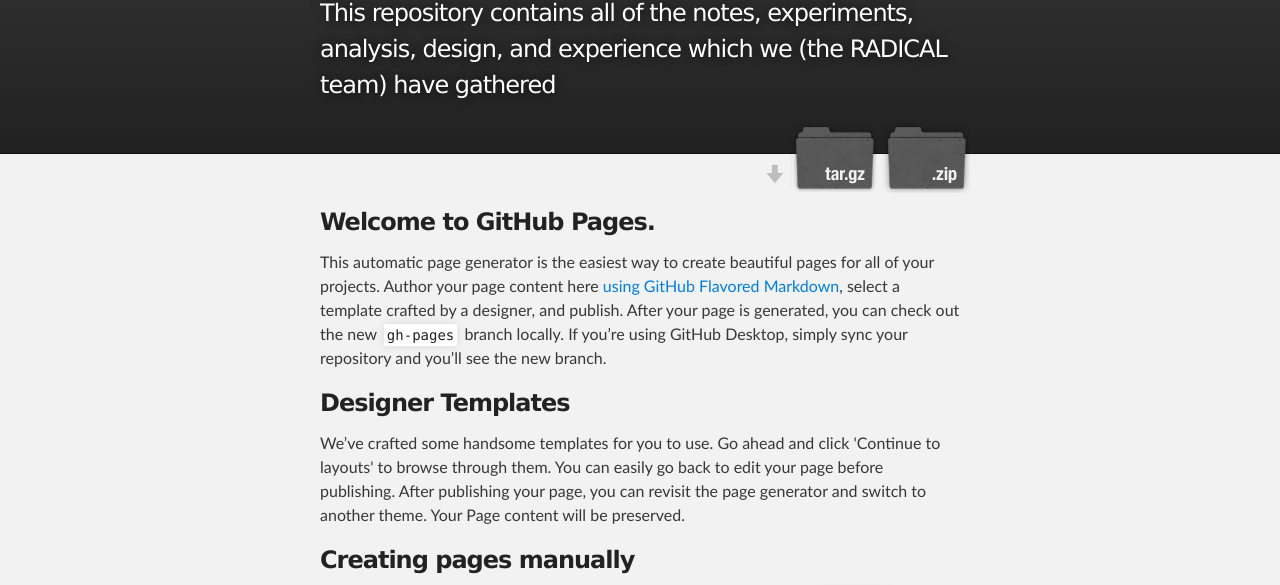
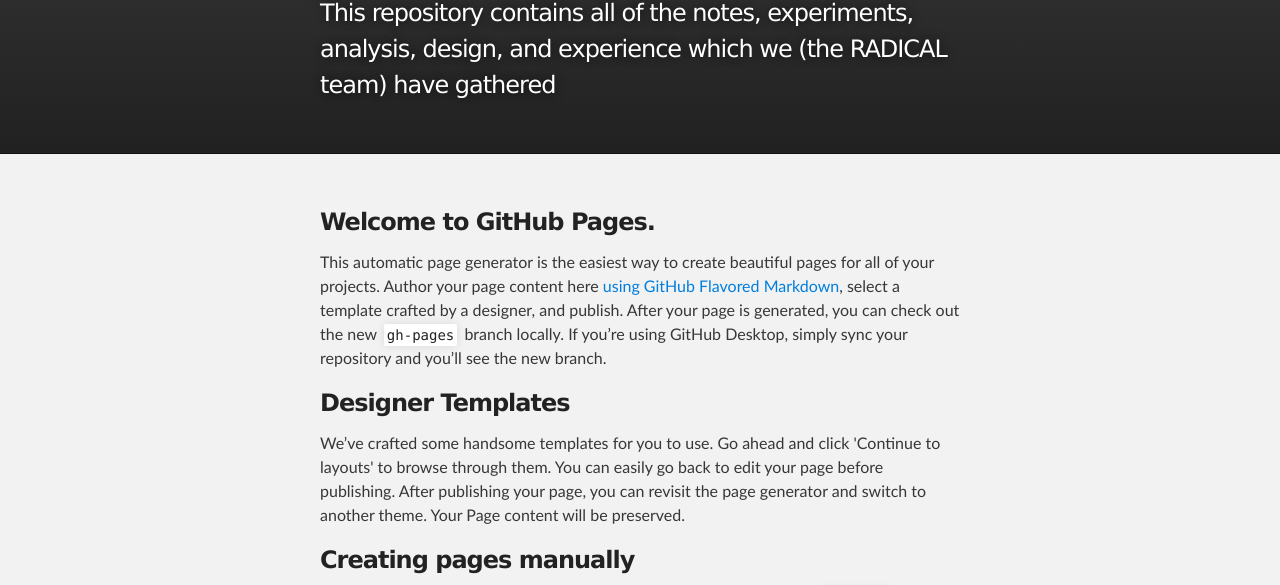
Before and after one commit to radical-cybertools/osg, a plain HTML site: page index.html in a window 1280 px wide. Shown: the part 128-713 px from the top of the page. Drawn offline with Linux system fonts and the light colour scheme.

Commit message:
Learning HTML

```diff
--- a/index.html
+++ b/index.html
@@ -21,10 +21,6 @@
           <h1 id="project_title">radical-osg.gitHub.io</h1>
           <h2 id="project_tagline">This repository contains all of the notes, experiments, analysis, design, and experience which we (the RADICAL team) have gathered </h2>
 
-            <section id="downloads">
-              <a class="zip_download_link" href="https://github.com/radical-cybertools/radical-osg.github.io/zipball/master">Download this project as a .zip file</a>
-              <a class="tar_download_link" href="https://github.com/radical-cybertools/radical-osg.github.io/tarball/master">Download this project as a tar.gz file</a>
-            </section>
         </header>
     </div>
 
```
